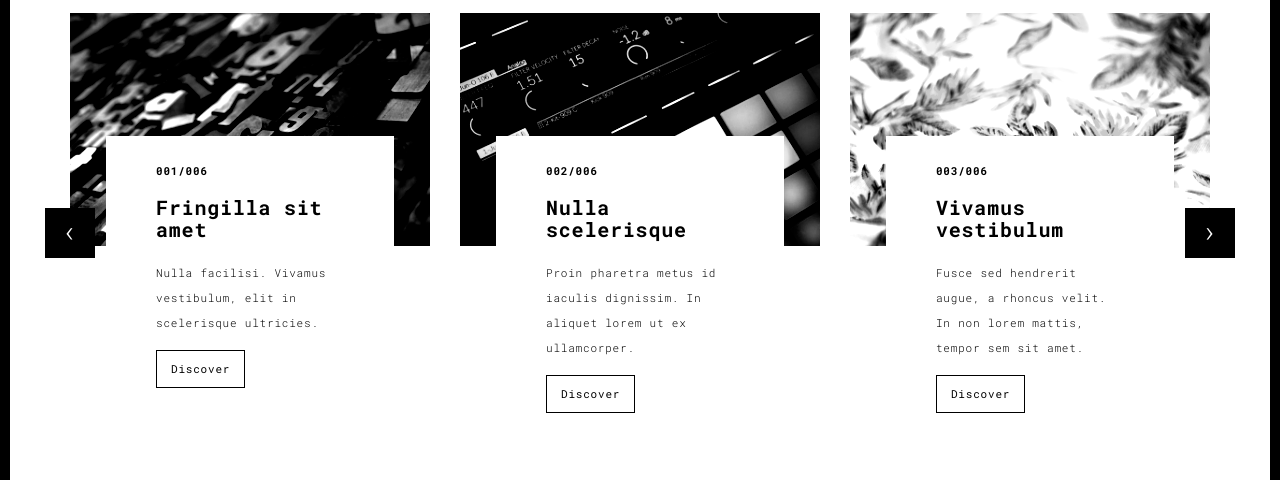
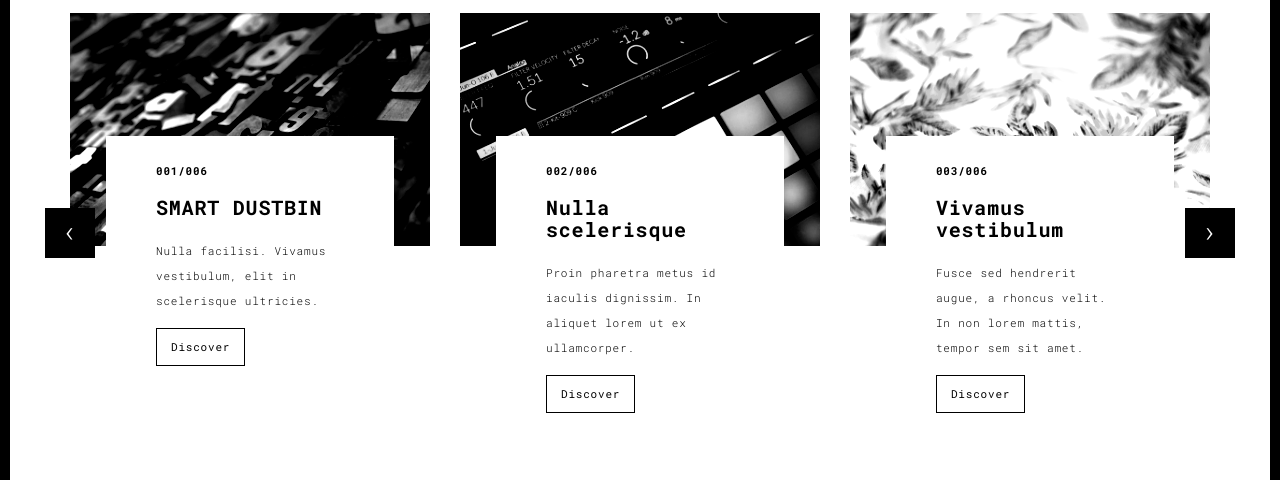
Before and after one commit to sandeshkontamwar/sfasdf, a Flask app: page /works.html in a window 1280 px wide. Shown: the part 229-709 px from the top of the page. Run offline with Flask 2, Linux system fonts and the light colour scheme; some libraries are stand-ins or nearby versions.

Commit message:
Update works.html

```diff
--- a/templates/works.html
+++ b/templates/works.html
@@ -75,7 +75,7 @@
                       </a>
                       <div class="card-container card-container-lg">
                         <h4>001/006</h4>
-                        <h3>Fringilla sit amet</h3>
+                        <h3>SMART DUSTBIN</h3>
                         <p>Nulla facilisi. Vivamus vestibulum, elit in scelerisque ultricies.</p>
                         <a href="./work.html" title="" class="btn btn-default">Discover</a>
                       </div>
```
